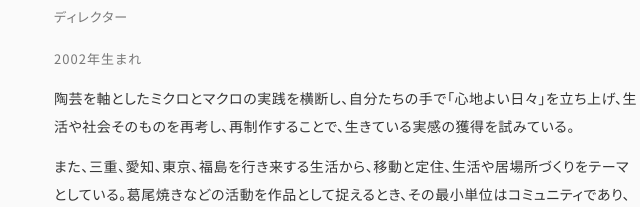
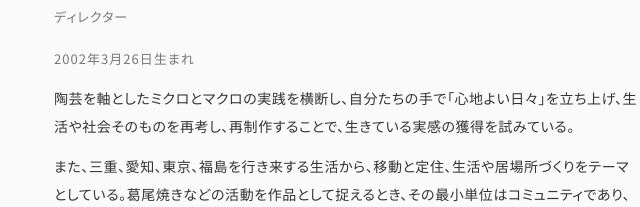
Before and after one commit to sugiyama-yoshihiko/nanji2025, a plain HTML site: page staff.html in a window 1280 px wide. Shown: the part 467-674 px from the top of the page, 230-870 px from the left. Drawn offline with Linux system fonts and the light colour scheme.

Commit message:
Publish explicitly approved director birth date

```diff
--- a/staff.html
+++ b/staff.html
@@ -215,7 +215,7 @@
 <main>
 <section class="page-hero"><p class="label">Staff</p><h1>スタッフ</h1></section>
 <div class="staff-list">
-  <section class="staff-person"><h2>杉山 仁彦</h2><p>ディレクター</p><p class="staff-birth">2002年生まれ</p><p class="staff-bio">陶芸を軸としたミクロとマクロの実践を横断し、自分たちの手で「心地よい日々」を立ち上げ、生活や社会そのものを再考し、再制作することで、生きている実感の獲得を試みている。</p><p class="staff-bio">また、三重、愛知、東京、福島を行き来する生活から、移動と定住、生活や居場所づくりをテーマとしている。葛尾焼きなどの活動を作品として捉えるとき、その最小単位はコミュニティであり、その物質的な表れが小屋なのではないかという仮説から、家や祠などをモチーフとしている。</p><a class="staff-social" href="https://www.instagram.com/sugiyama__yoshihiko/" target="_blank" rel="noopener noreferrer" aria-label="杉山仁彦のInstagram（新しいタブで開きます）">Instagram ↗</a></section>
+  <section class="staff-person"><h2>杉山 仁彦</h2><p>ディレクター</p><p class="staff-birth">2002年3月26日生まれ</p><p class="staff-bio">陶芸を軸としたミクロとマクロの実践を横断し、自分たちの手で「心地よい日々」を立ち上げ、生活や社会そのものを再考し、再制作することで、生きている実感の獲得を試みている。</p><p class="staff-bio">また、三重、愛知、東京、福島を行き来する生活から、移動と定住、生活や居場所づくりをテーマとしている。葛尾焼きなどの活動を作品として捉えるとき、その最小単位はコミュニティであり、その物質的な表れが小屋なのではないかという仮説から、家や祠などをモチーフとしている。</p><a class="staff-social" href="https://www.instagram.com/sugiyama__yoshihiko/" target="_blank" rel="noopener noreferrer" aria-label="杉山仁彦のInstagram（新しいタブで開きます）">Instagram ↗</a></section>
   <section class="staff-person"><h2>森田 健（森田新聞社）</h2><p>アートディレクター</p><a class="staff-social" href="https://www.instagram.com/morita_shinbunsha/" target="_blank" rel="noopener noreferrer" aria-label="森田新聞社のInstagram（新しいタブで開きます）">Instagram ↗</a></section>
   <section class="staff-person"><h2>三浦 毬</h2><p>フォトグラファー</p><a class="staff-social" href="https://www.instagram.com/mrwn_cmr/" target="_blank" rel="noopener noreferrer" aria-label="三浦毬のInstagram（新しいタブで開きます）">Instagram ↗</a></section>
   <section class="staff-person"><h2>Yo Hibino</h2><p>ビデオグラファー</p><a class="staff-social" href="https://www.instagram.com/yohibino/" target="_blank" rel="noopener noreferrer" aria-label="Yo HibinoのInstagram（新しいタブで開きます）">Instagram ↗</a></section>
```
